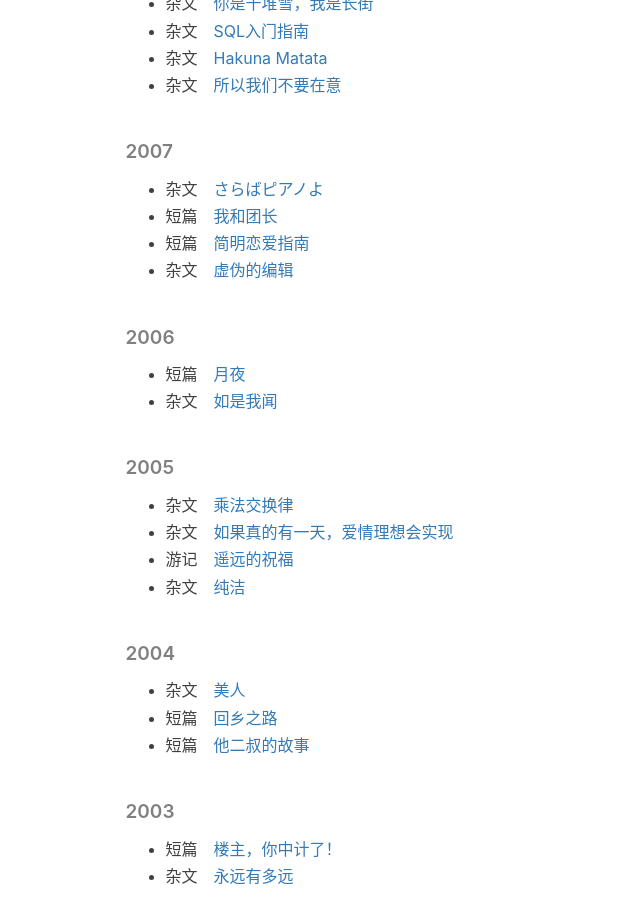
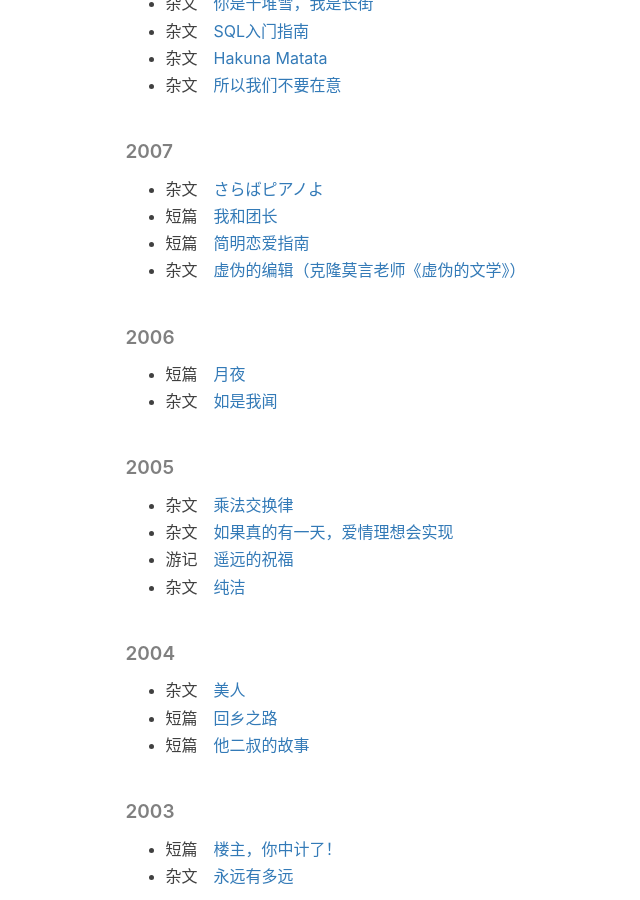
Before and after one commit to zizouqi/zizouqi.github.io, a Jekyll site: the page built from hikaru.html, in a window 1280 px wide and 900 px high, scrolled down 1521 px. Shown: the whole window, without its empty margins (42-682 px from the left). Built offline with Jekyll 4.4.1, drawn with Linux system fonts in a browser that asks for light colours; nearby versions of some CDN libraries; comment, search, counter and statistics services are not loaded.

Commit message:
Update index.md

```diff
--- a/_includes/article/index.md
+++ b/_includes/article/index.md
@@ -39,7 +39,7 @@
 - 杂文　[さらばピアノよ][0701]
 - 短篇　[我和团长][0702]
 - 短篇　[简明恋爱指南][0703]
-- 杂文　[虚伪的编辑][0704]
+- 杂文　[虚伪的编辑（克隆莫言老师《虚伪的文学》）][0704]
 
 ##### 2006
 - 短篇　[月夜][0601]
```
Also changed, not shown: other parts of _includes/article/index.md (+1 -1 lines).
